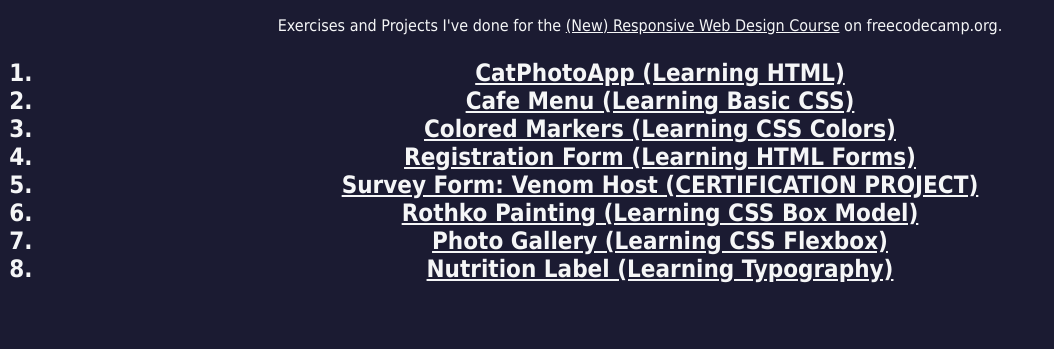
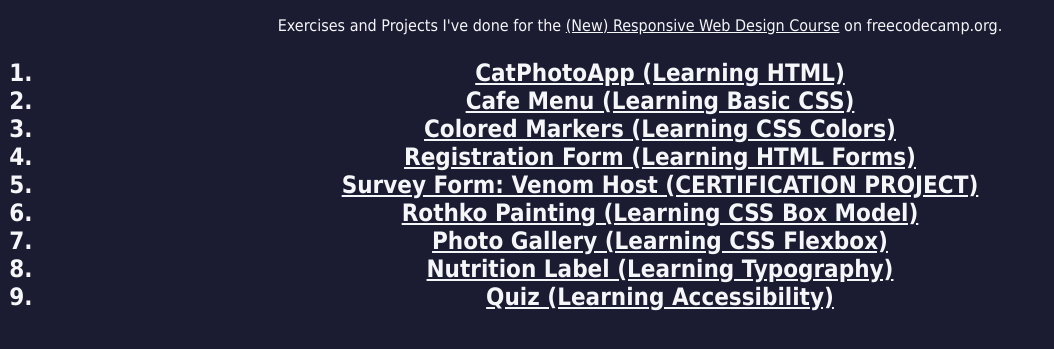
Before and after one commit to jaztynn/ResponsiveWebDesignFCC, a plain HTML site: page index.html in a window 1280 px wide. Shown: the part 105-454 px from the top of the page, without its empty margins (0-1054 px from the left). Drawn offline with Linux system fonts and the light colour scheme.

Commit message:
added quiz exercise

```diff
--- a/index.html
+++ b/index.html
@@ -21,6 +21,7 @@
             <li><a href="https://jaztynn.github.io/ResponsiveWebDesignFCC/RothkoPainting/index.html">Rothko Painting (Learning CSS Box Model)</a></li>
             <li><a href="https://jaztynn.github.io/ResponsiveWebDesignFCC/PhotoGallery/index.html">Photo Gallery (Learning CSS Flexbox)</a></li>
             <li><a href="https://jaztynn.github.io/ResponsiveWebDesignFCC/NutritionLabel/index.html">Nutrition Label (Learning Typography)</a></li>
+            <li><a href="https://jaztynn.github.io/ResponsiveWebDesignFCC/Quiz/index.html">Quiz (Learning Accessibility)</a></li>
         </ol>
     </h2>
 </body>
```
